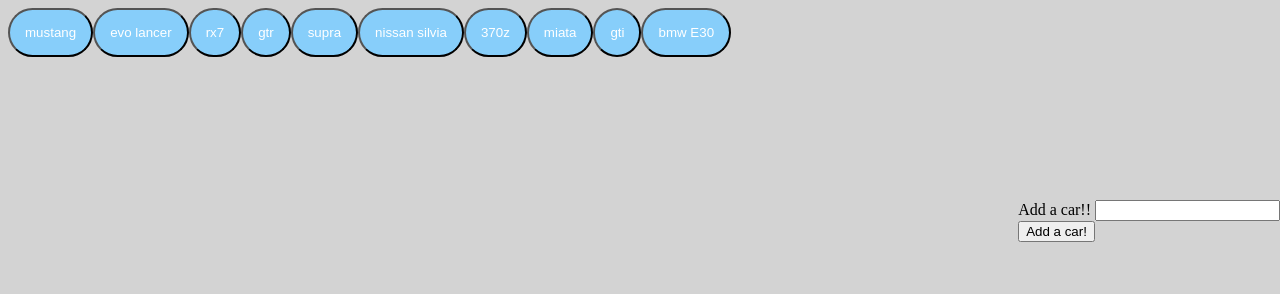
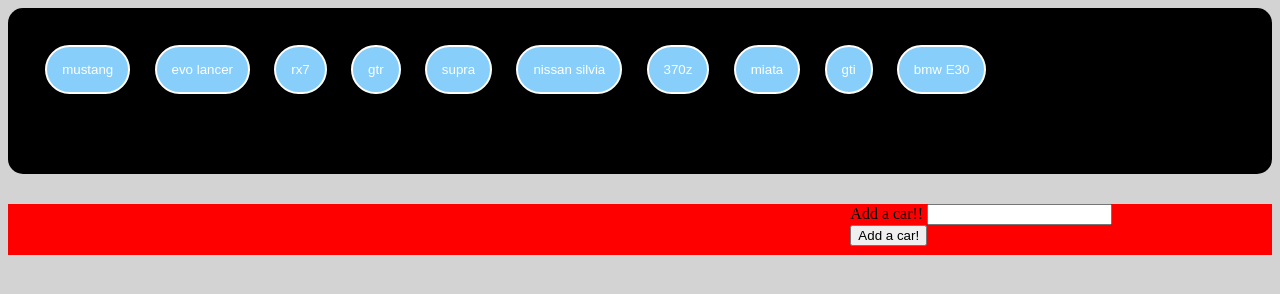
Before and after one commit to Eddie-Reta/GifTastic, a plain HTML site: page index.html in a window 1280 px wide. Drawn offline with nearby package versions, Linux system fonts and the light colour scheme.

Commit message:
work on css and pausing gifs

```diff
--- a/assets/CSS/style.css
+++ b/assets/CSS/style.css
@@ -1,17 +1,63 @@
 /*CSS stylesheet*/
 body{
+
     background-color: lightgray;
+     display: flex;
+     flex-flow: column wrap;
+     justify-content: flex-start;
+
 }
 .car {
     color: white;
     background: lightskyblue;
+    border: 2px solid;
     border-radius: 25px;
     padding: 15px;
+    margin: 1%;
+    cursor: pointer;
+    outline: none;
+}
+.car:hover {
+    transform: scale(1.1, 1.1);
+    border-color: red;
+}
+
+#automobile {
 
 }
-#automobile {
-    float: right;
-    position: absolute;
-    top: 200px;
-    right: 0;
+#buttons {
+    padding: 1%;
+
+
 }
+
+
+#gifs {
+    display: flex;
+    flex-wrap: wrap;
+    width: 50%;
+    justify-content: space-evenly;
+    padding: 2%;
+}
+#num1 {
+    background-color: black;
+    padding: 1%;
+    border-radius: 15px;
+    margin-bottom: 2%;
+}
+#num2 {
+    display: flex;
+    flex-direction: column;
+    justify-content: center;
+
+}
+#red {
+    background-color: red;
+    display: flex;
+    justify-content: space-between;
+}
+.gifAdded {
+    height: 15vh;
+    width: 16vw;
+
+}
--- a/assets/Js/script.js
+++ b/assets/Js/script.js
@@ -15,11 +15,12 @@ $(document).ready(function () {
             })
             .then(function (response) {
 
-                console.log(response.data);
+               // console.log(response.data);
 
                 var results = response.data;
                 //loop the each result to add tags
                 for (var i = 0; i < results.length; i++) {
+
 
                     var gifDiv = $("<div>");
 
@@ -28,16 +29,28 @@ $(document).ready(function () {
                     var p = $("<p>").text("Rating:" + response.data[0].rating);
 
                     carImage.attr("src", results[i].images.fixed_height.url);
-                    //gifDiv.append(p);
+                    carImage.addClass("gifAdded");
+
                     gifDiv.append(carImage);
 
                     gifDiv.append(p);
 
                     $("#gifs").prepend(gifDiv);
 
+
+
                 };
+                $(".gifAdded").on("click", function(){
+                    console.log(this)
+                    $(".gifAdded").stop()
+                })
             });
+
     };
+
+    // $(".gifAdded").on("click", function(){
+    //     console.log("hey")
+    // })
 
     //renders buttons to the screen
     function renderButtons() {
@@ -55,6 +68,7 @@ $(document).ready(function () {
             makeButtons.text(exampleCars[e]);
 
             $("#buttons").append(makeButtons);
+
         };
     };
 
@@ -83,5 +97,6 @@ $(document).ready(function () {
             renderButtons();
         };
     });
+
 });
 // enjoy the GIFS!!! 😁
--- a/index.html
+++ b/index.html
@@ -12,10 +12,15 @@
 <body>
  <!--Buttons will be added here.-->
 
+ <div id="num1">
     <div id="buttons"></div>
-  <!--Gifs will be added here.-->
-    <div id="gifs"></div>
+
+    </div>
     <!--Input and button for new button submission.-->
+    <div id="num2">
+    <div id="red">
+     <!--Gifs will be added here.-->
+     <div id="gifs"></div>
 <form id="automobile">
     <label for="car-input">Add a car!!</label>
     <input type="text" id="car-input">
@@ -23,6 +28,8 @@
     <input id="add-car" type="submit" value="Add a car!">
     </form>
     <div id="add-car"></div>
+    </div>
+    </div>
     <script src="https://code.jquery.com/jquery-3.4.0.js"
         integrity="sha256-DYZMCC8HTC+QDr5QNaIcfR7VSPtcISykd+6eSmBW5qo=" crossorigin="anonymous"></script>
     <script src="assets/Js/script.js"></script>
```
